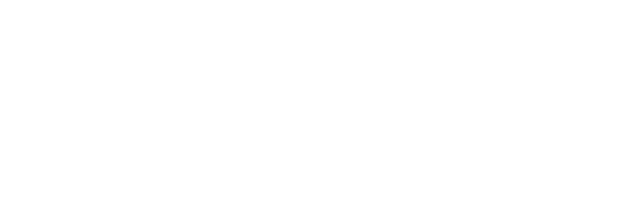
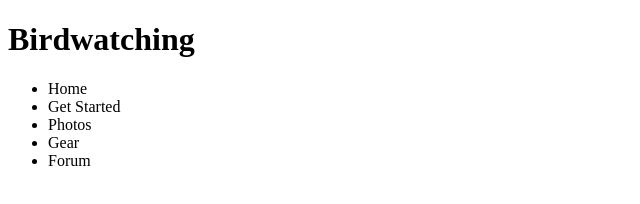
Before and after one commit to dmcclellan3/bird-watching-assignment, a plain HTML site: page index.html in a window 1280 px wide. Shown: the whole page, without its empty margins (0-640 px from the left). Drawn offline with Linux system fonts and the light colour scheme.

Commit message:
newest edits

```diff
--- a/index.html
+++ b/index.html
@@ -4,3 +4,17 @@
     <meta charset="UTF-8">
     <title>Birdwatching</title>
 </head>
+
+<body>
+    <h1>Birdwatching</h1>
+    <!--Add bird logo-->
+
+    <ul>
+        <li><span>Home</span></li>
+        <li>Get Started</li>
+        <li>Photos</li>
+        <li>Gear</li>
+        <li>Forum</li>
+    </ul>
+
+</body>
```
